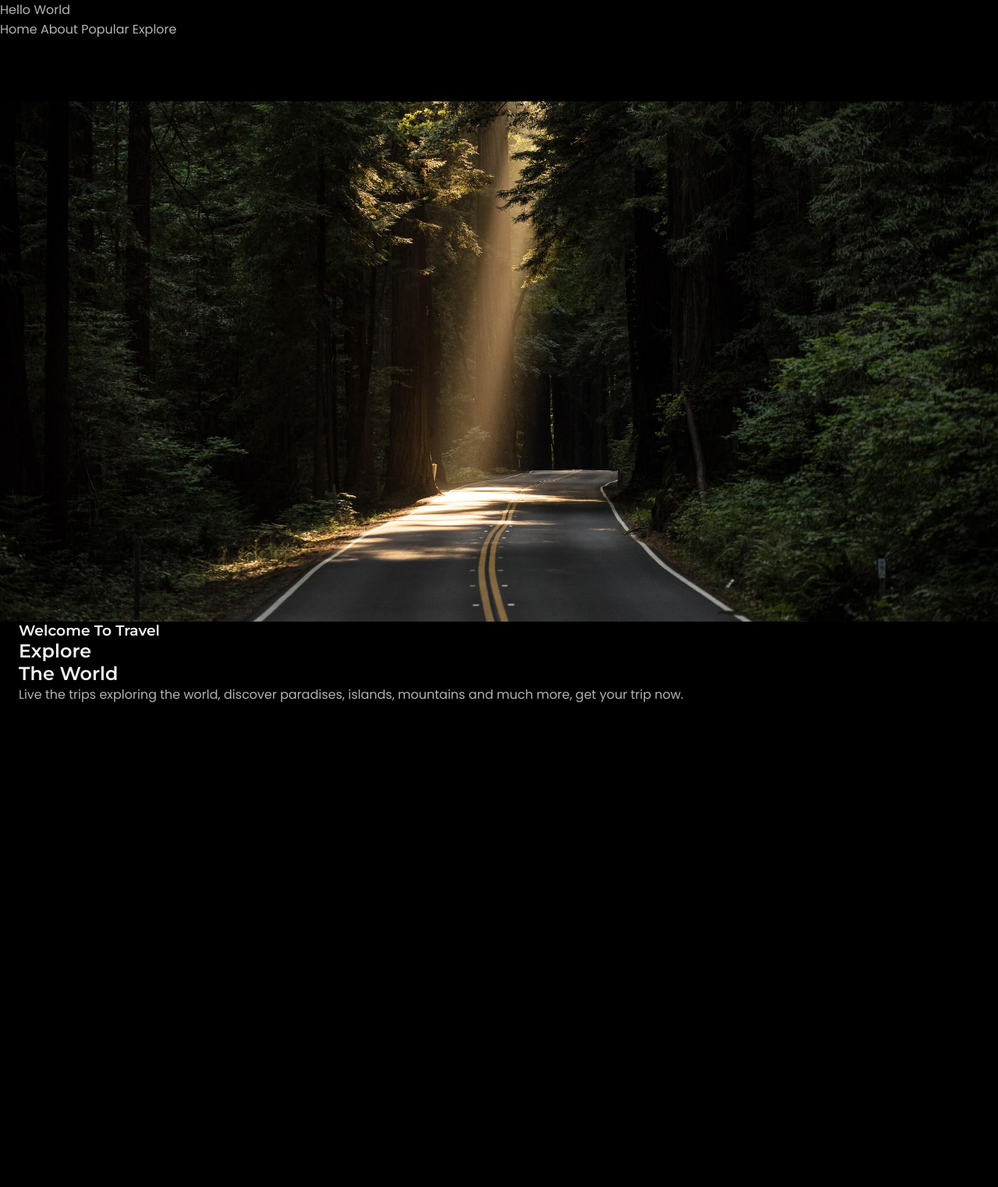
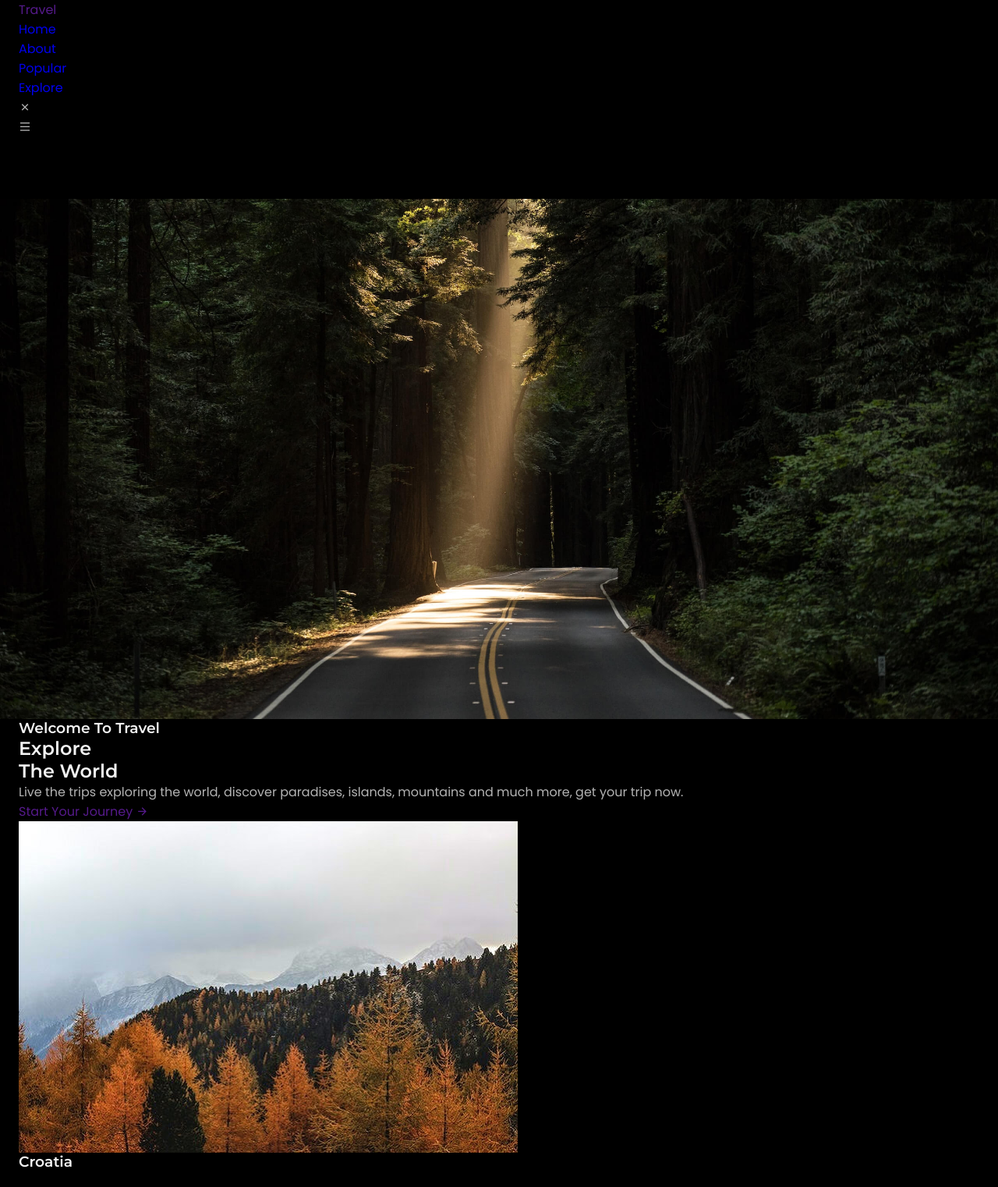
Before and after one commit to smclean4123/Elegant-Travel-Website, a plain HTML site: page index.html in a window 1280 px wide. Shown: the top 1522 px of the page at 78% size. Before the commit the page ends 1303 px from the top, so only its background shows below. Drawn offline with nearby package versions, Linux system fonts and the light colour scheme.

Commit message:
some html updates

```diff
--- a/assets/css/styles.css
+++ b/assets/css/styles.css
@@ -139,7 +139,17 @@ img {
 
 
 /*=============== HOME ===============*/
+.home{
+  position: relative;
+}
 
+.home__bg{
+position: absolute;
+top: 0;
+left: 0;
+width: 100%;
+height: 750px;
+}
 
 /*=============== BUTTON ===============*/
 
--- a/index.html
+++ b/index.html
@@ -1,7 +1,6 @@
 <!DOCTYPE html>
    <html lang="en">
    <head>
-      Hello World
       <meta charset="UTF-8">
       <meta name="viewport" content="width=device-width, initial-scale=1.0">
 
@@ -14,16 +13,48 @@
       <!--=============== CSS ===============-->
       <link rel="stylesheet" href="assets/css/styles.css">
 
-      <title>Responsive travel website - Bedimcode</title>
+      <title>Travel Port</title>
    </head>
    <body>
       <!--==================== HEADER ====================-->
       <header class="header" id="header">
-         <nav>
-            Home
-            About
-            Popular
-            Explore
+         <nav class="nav container">
+            <a href="" class="nav__logo">
+               Travel
+            </a>
+            <div class="nav__menu" id="nav__menu">
+               <ul class="nav__list">
+                  <li class="nav__items">
+                     <a href="#home" class="nav__logo">Home</a>
+                  </li>
+               </ul>
+               <ul class="nav__list">
+                  <li class="nav__items">
+                     <a href="#about" class="nav__logo">About</a>
+                  </li>
+                  <ul class="nav__list">
+                     <li class="nav__items">
+                        <a href="#popular" class="nav__logo">Popular</a>
+                     </li>
+                  </ul>
+                  <ul class="nav__list">
+                     <li class="nav__items">
+                        <a href="#explore" class="nav__logo">Explore</a>
+                     </li>
+               </ul>
+
+               <!--==================== Close Button ====================-->
+               <div class="nav__close" id="nav-close">
+                  <i class="ri-close-line"></i>
+               </div>
+
+               <!--==================== Toogle Button ====================-->
+               <div class="nav__toogle" id="nav-toogle">
+                  <i class="ri-menu-fill"></i>
+
+               </div>
+            </div>
+
          </nav>
 
       </header>
@@ -51,6 +82,37 @@
                      paradises, islands, mountains and much
                      more, get your trip now.
                   </p>
+
+                  <a href="" class="button">
+                     Start Your Journey <i class="ri-arrow-right-line"></i>
+                  </a>
+
+                  <div class="home__cards grid">
+                     <article class="home__card">
+                        <img src="assets/img/home-trees.jpg" alt="home image" class="home__card-image">
+                        <h3 class="home__card-title">Croatia</h3>
+                        <div class="home__card-shadow"></div>
+                     </article>
+
+                     <article class="home__card">
+                        <img src="assets/img/home-lake.jpg" alt="home image" class="home__card-image">
+                        <h3 class="home__card-title">Iceland</h3>
+                        <div class="home__card-shadow"></div>
+                     </article>
+
+                     <article class="home__card">
+                        <img src="assets/img/home-mountain.jpg" alt="home image" class="home__card-image">
+                        <h3 class="home__card-title">Italy</h3>
+                        <div class="home__card-shadow"></div>
+                     </article>
+
+                     <article class="home__card">
+                        <img src="assets/img/home-beach.jpg" alt="home image" class="home__card-image">
+                        <h3 class="home__card-title">Spain</h3>
+                        <div class="home__card-shadow"></div>
+                     </article>
+
+                  </div>
             </div>
 
          </section>
```
